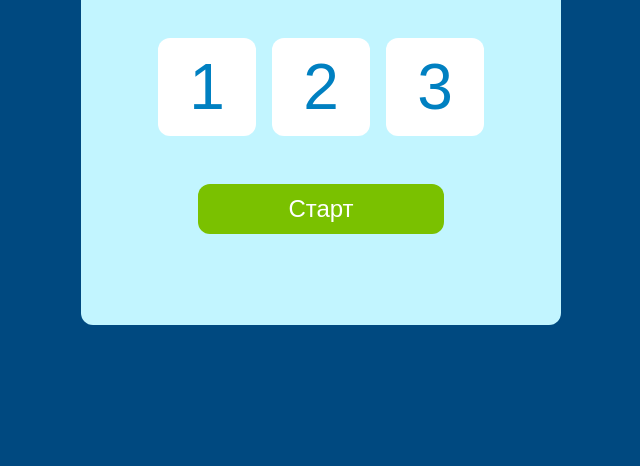
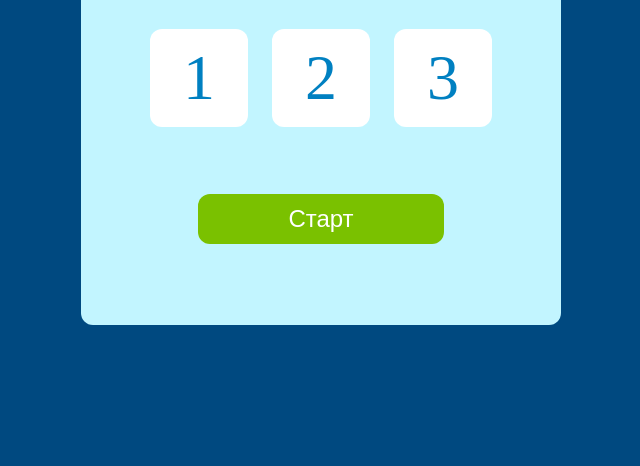
Before and after one commit to JulKuzmi/game-development, a plain HTML site: page index.html in a window 1280 px wide. Shown: the part 334-800 px from the top of the page, without its empty margins (319-959 px from the left). Drawn offline with Linux system fonts and the light colour scheme.

Commit message:
fixed buttons for level selection

```diff
--- a/index.html
+++ b/index.html
@@ -13,10 +13,15 @@
             <h2 class="content_text">
                 Выбери <br> сложность
             </h2 class="content_text">
-            <div class="content_button">
-                <button class="button_number button_number-primary">1</button>
-                <button class="button_number button_number-primary">2</button>
-                <button class="button_number button_number-primary">3</button>
+            <div class="levels">
+                <form class="level">
+                    <input class="radio"type="radio" id="radio1" name="radios" value="1" checked>
+                    <label for="radio1">1</label>
+                    <input class="radio"type="radio" id="radio2" name="radios" value="2" checked>
+                    <label for="radio2">2</label>
+                    <input class="radio" type="radio" id="radio3" name="radios" value="3" checked>
+                    <label for="radio3">3</label>
+            </form>
             </div>
             <div class="start">
                 <button class="button_start">Старт</button>
--- a/styles.css
+++ b/styles.css
@@ -29,26 +29,31 @@ body {
     flex-direction: column;
 }
 
-.button_number {
-    border-radius: 12px;
-    border: 0;
-    text-transform: uppercase;
+.level{
+    display: flex;
+    gap: 24px;
+    justify-content: space-between;
+    font-weight: 400;
+    font-size: 64px;
+    line-height: 72px;
+    color: #0080C1;
+}
+
+.level label{
+    display: flex;
+    justify-content: space-evenly;
+    align-items: center;
+    cursor: pointer;
     width: 98px;
     height: 98px;
-    cursor: pointer;
-    margin-bottom: 48px;
+    left: 341px;
+    top: 354px;
+    background: #FFFFFF;
+    border-radius: 12px;
 }
 
-.button_number-primary {
-    color: #0080C1;
-    background: #FFFFFF;
-    font-weight: 400;
-    font-size: 64px;
-   line-height: 72px;
-}
-
-.button_number-primary:hover {
-    background: #C2F5FF;
+.level input[type="radio"] {
+    display: none;
 }
 
 .button_start {
@@ -64,6 +69,7 @@ body {
     line-height: 32px;
     margin-bottom: 67px;
     cursor: pointer;
+    margin-top: 67px;
 }
 
 .button_start:hover {
```
